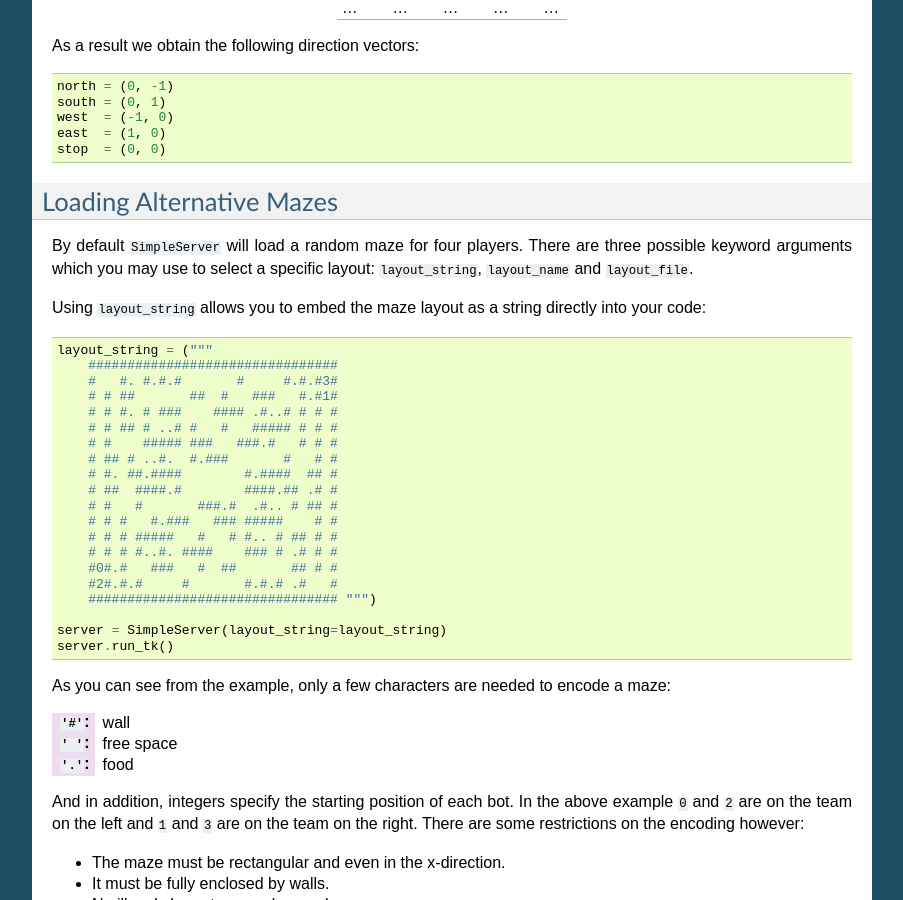
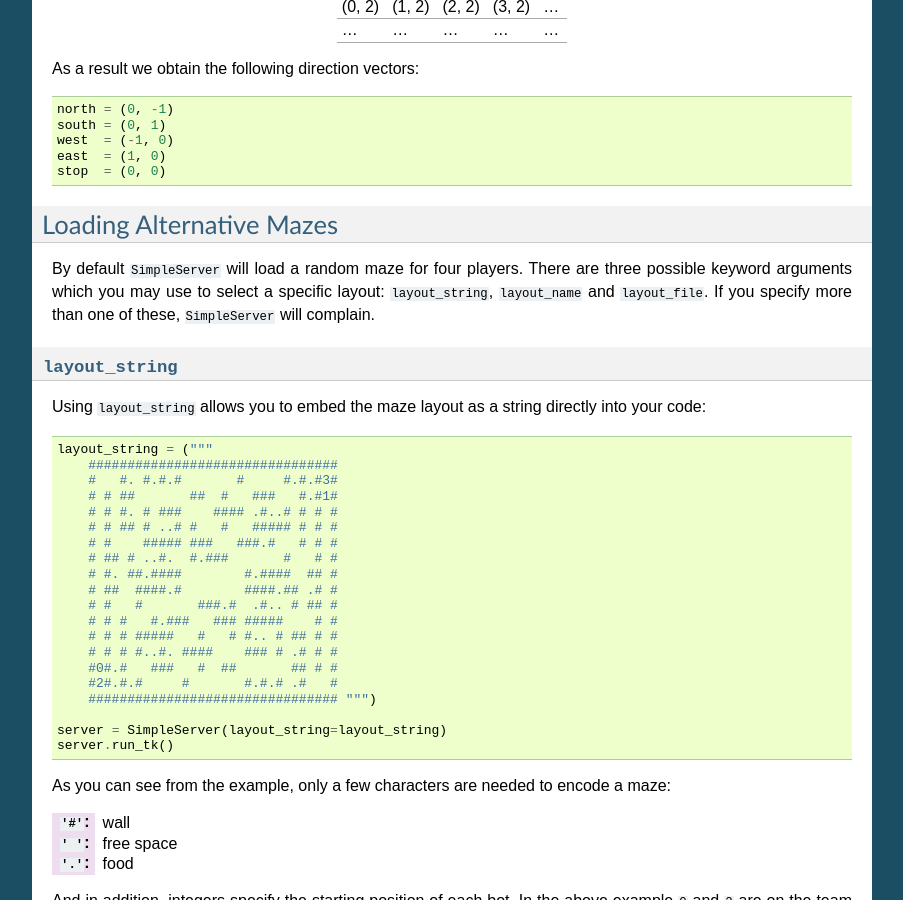
Before and after one commit to ASPP/pelita, a Sphinx documentation site: the page built from doc/source/writing_player.rst, in a window 1280 px wide and 900 px high, scrolled down 3262 px. Shown: the whole window, without its empty margins (198-1101 px from the left). Built offline with Sphinx 7.4.7, drawn with Linux system fonts in a browser that asks for light colours; the version number could not be read and is left out; some of the changed text lies outside the part shown.

Commit message:
DOC/ENH: layout kwargs are mutually exclusive

```diff
--- a/doc/source/writing_player.rst
+++ b/doc/source/writing_player.rst
@@ -150,7 +150,11 @@
 
 By default ``SimpleServer`` will load a random maze for four players. There are
 three possible keyword arguments which you may use to select a specific layout:
-``layout_string``, ``layout_name`` and ``layout_file``.
+``layout_string``, ``layout_name`` and ``layout_file``. If you specify more than
+one of these, ``SimpleServer`` will complain.
+
+``layout_string``
+-----------------
 
 Using ``layout_string`` allows you to embed the maze layout as a string directly
 into your code:
```
